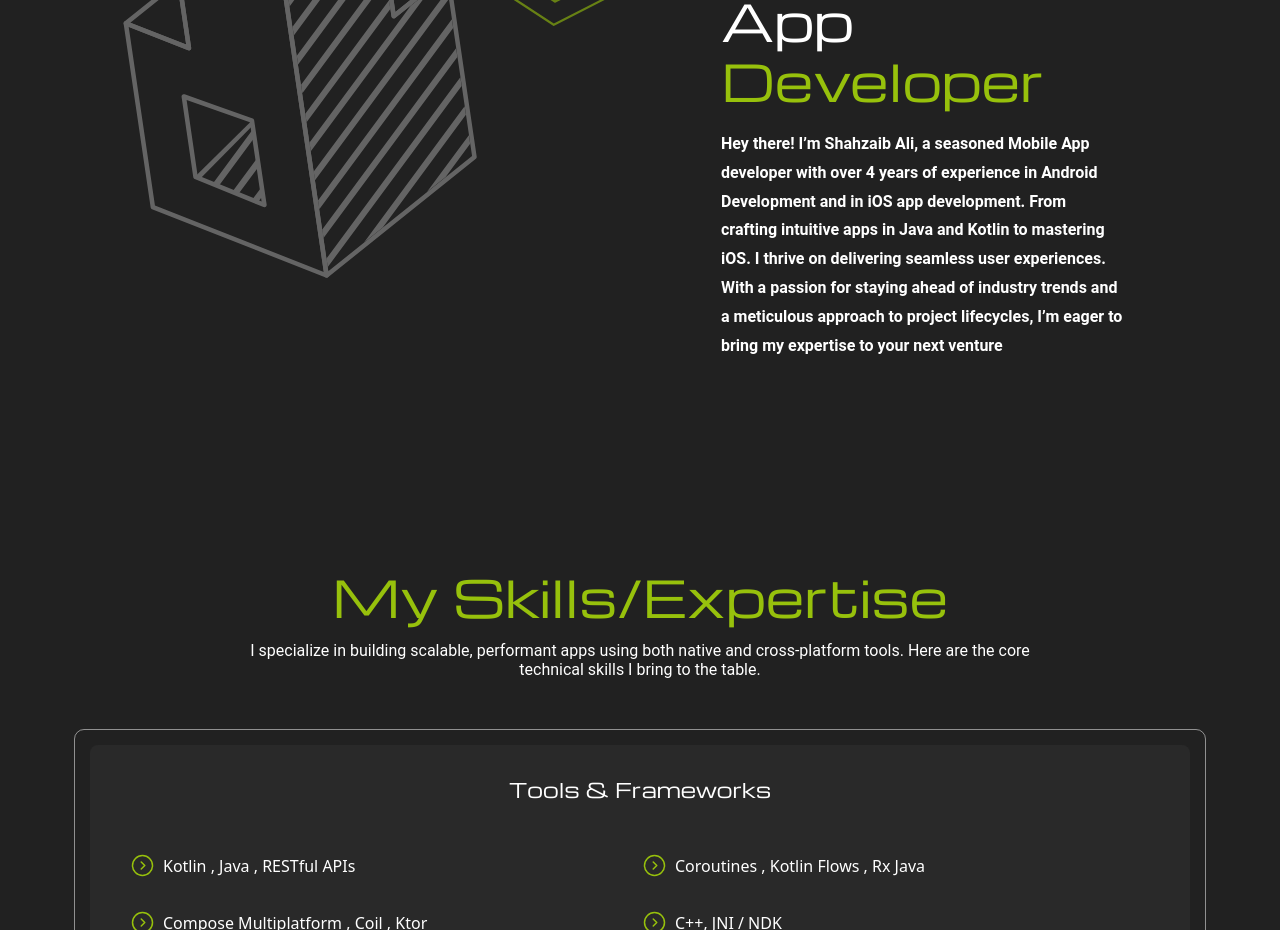
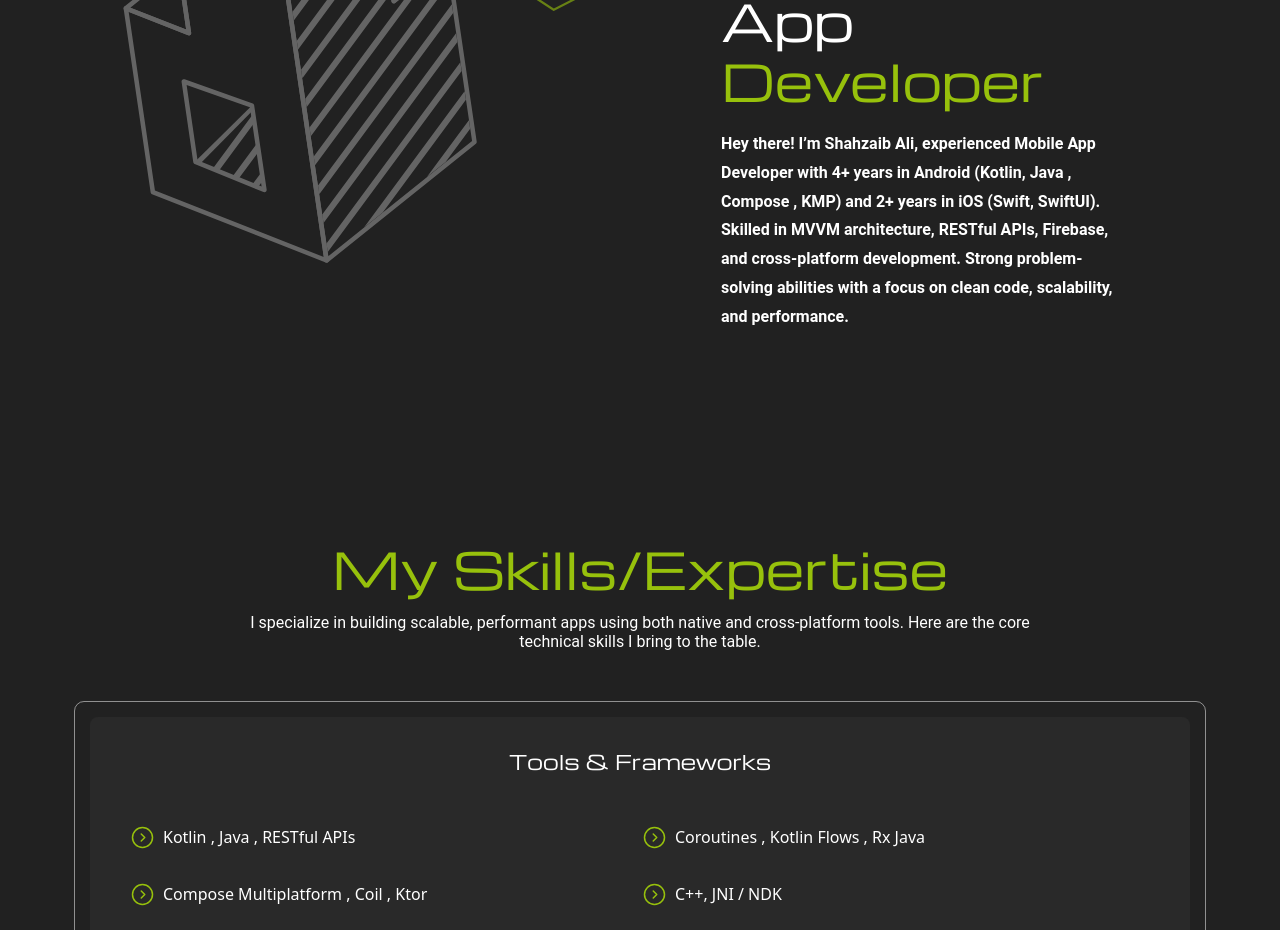
Before and after one commit to ShahzaibAli02/PortFolio, a React (Vite) app: page / in a window 1280 px wide. Shown: the part 1420-2350 px from the top of the page. Built offline with nearby package versions, Linux system fonts and the light colour scheme; no server answers.

Commit message:
updated about

```diff
--- a/src/components/About.jsx
+++ b/src/components/About.jsx
@@ -76,13 +76,9 @@
             margin: isMobile ? "0 auto" : "0",
           }}
         >
-          Hey there! I’m Shahzaib Ali, a seasoned Mobile App developer with over
-          4 years of experience in Android Development and in iOS app
-          development. From crafting intuitive apps in Java and Kotlin to
-          mastering iOS. I thrive on delivering seamless user experiences. With
-          a passion for staying ahead of industry trends and a meticulous
-          approach to project lifecycles, I’m eager to bring my expertise to
-          your next venture
+          Hey there! I’m Shahzaib Ali, experienced Mobile App Developer with 4+ years in Android (Kotlin, Java , Compose , KMP) and 2+ years in iOS (Swift, SwiftUI).
+Skilled in MVVM architecture, RESTful APIs, Firebase, and cross-platform development. Strong problem-solving abilities with a
+focus on clean code, scalability, and performance.
         </span>
       </div>
     </div>
```
